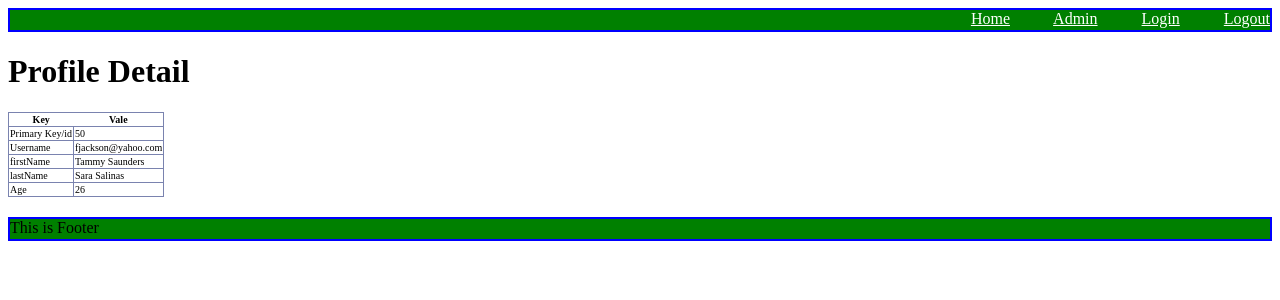
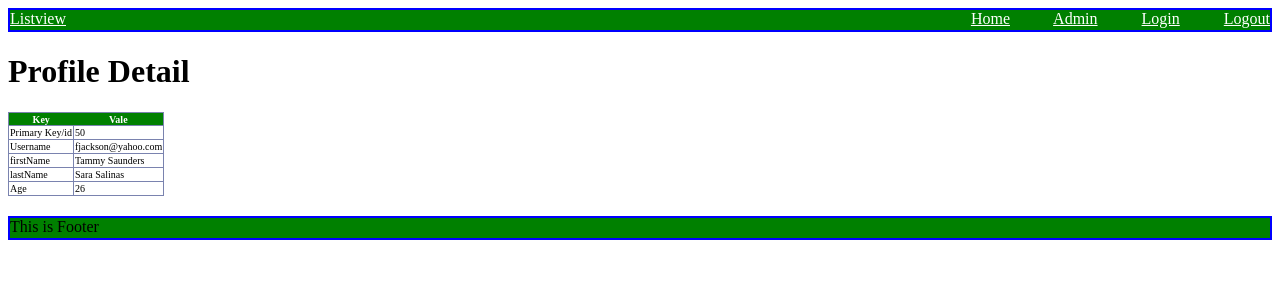
Before and after one commit to yoogesh1983/Different_Practice_Projects, a Django app: page /twmprofile/detailView/50/ in a window 1280 px wide. Shown: the top 300 px of the page. Run offline with Django 3.2, Linux system fonts and the light colour scheme; data comes from the database, SQL or seed files in the repository.

Commit message:
Django | DetailView

```diff
--- a/python/01_Django/YoogehPythonProject/myaccount/templates/twmprofile/common/main.html
+++ b/python/01_Django/YoogehPythonProject/myaccount/templates/twmprofile/common/main.html
@@ -8,6 +8,9 @@
 </head>
 <body>
     <div style="height:20px; border: solid blue 2px; background-color: green;">
+        <span style="float: left;">
+            <a href="/twmprofile/listView" style="color:white;">Listview</a>
+        </span>
         <span style="float: right;">
             <a href="/twmprofile/profile" style="color:white; margin-right: 40px;">Home</a>
             <a href="/twmprofile/admin" style="color:white; margin-right: 40px;">Admin</a>
--- a/python/01_Django/YoogehPythonProject/myaccount/templates/twmprofile/profile_detail.html
+++ b/python/01_Django/YoogehPythonProject/myaccount/templates/twmprofile/profile_detail.html
@@ -7,8 +7,10 @@
 
 <table>
 	<tr>
-		<th>Key</th>
-		<th>Vale</th>
+		<thead>
+			<th>Key</th>
+			<th>Vale</th>
+		</thead>
 	</tr>
 
 	<tr>
--- a/python/01_Django/YoogehPythonProject/myaccount/templates/twmprofile/wish.html
+++ b/python/01_Django/YoogehPythonProject/myaccount/templates/twmprofile/wish.html
@@ -5,12 +5,10 @@
 
 {% block body_part %}
 <div style="margin: 15px;">
-    <img class="sunny" src="{% static "image/django.png" %}"
+    <img class="sunny" src="{% static "image/django.png" %}">
 </div>
 
 <p class="yms">Today Date: {{today}}</p>
-
-<div style="margin-bottom:20px;">Go to ClassBased Listview: &nbsp; <a href="/twmprofile/listView">click</a></div>
 
 <!-- This is a ginga2 template language -->
 {% if profiles %}
```
